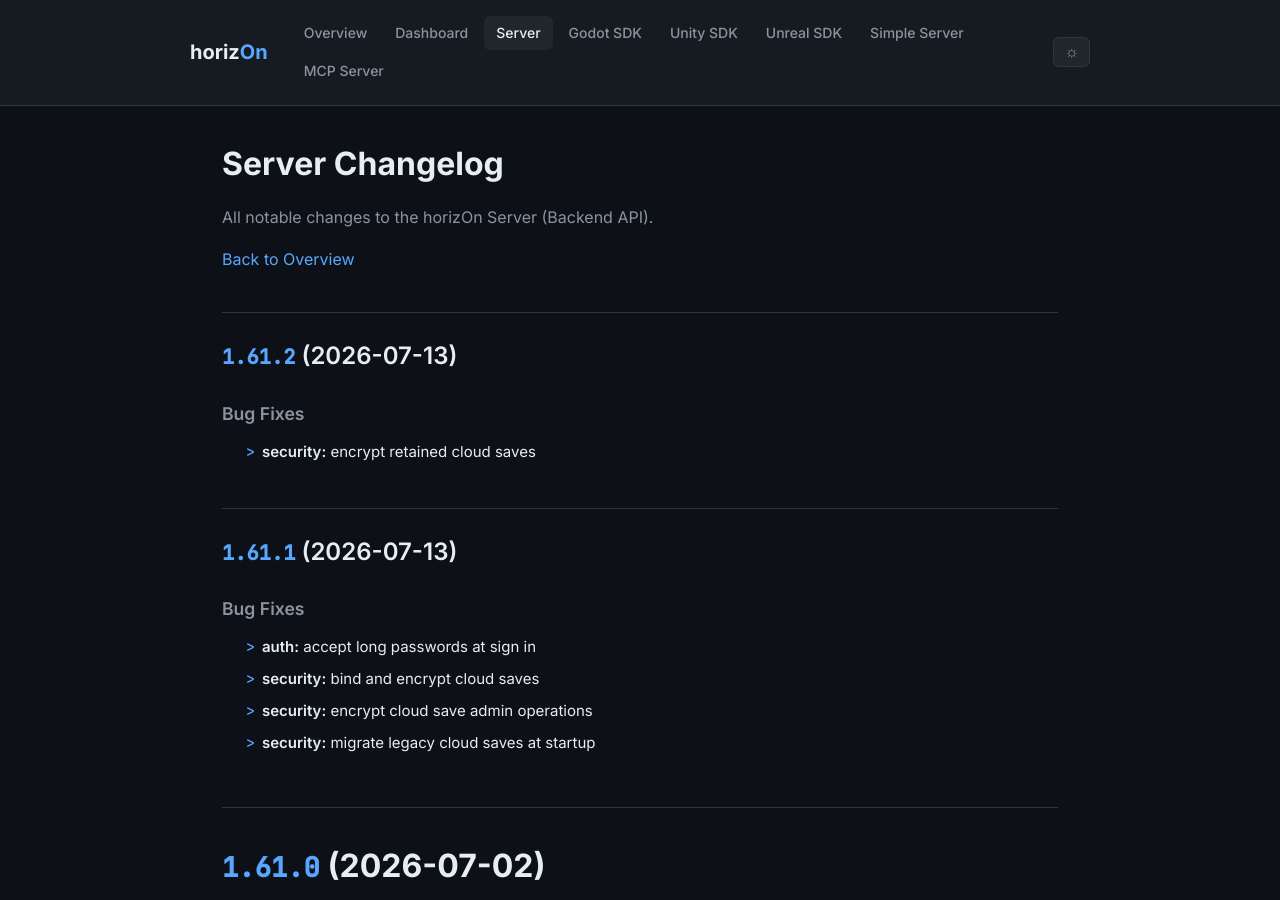
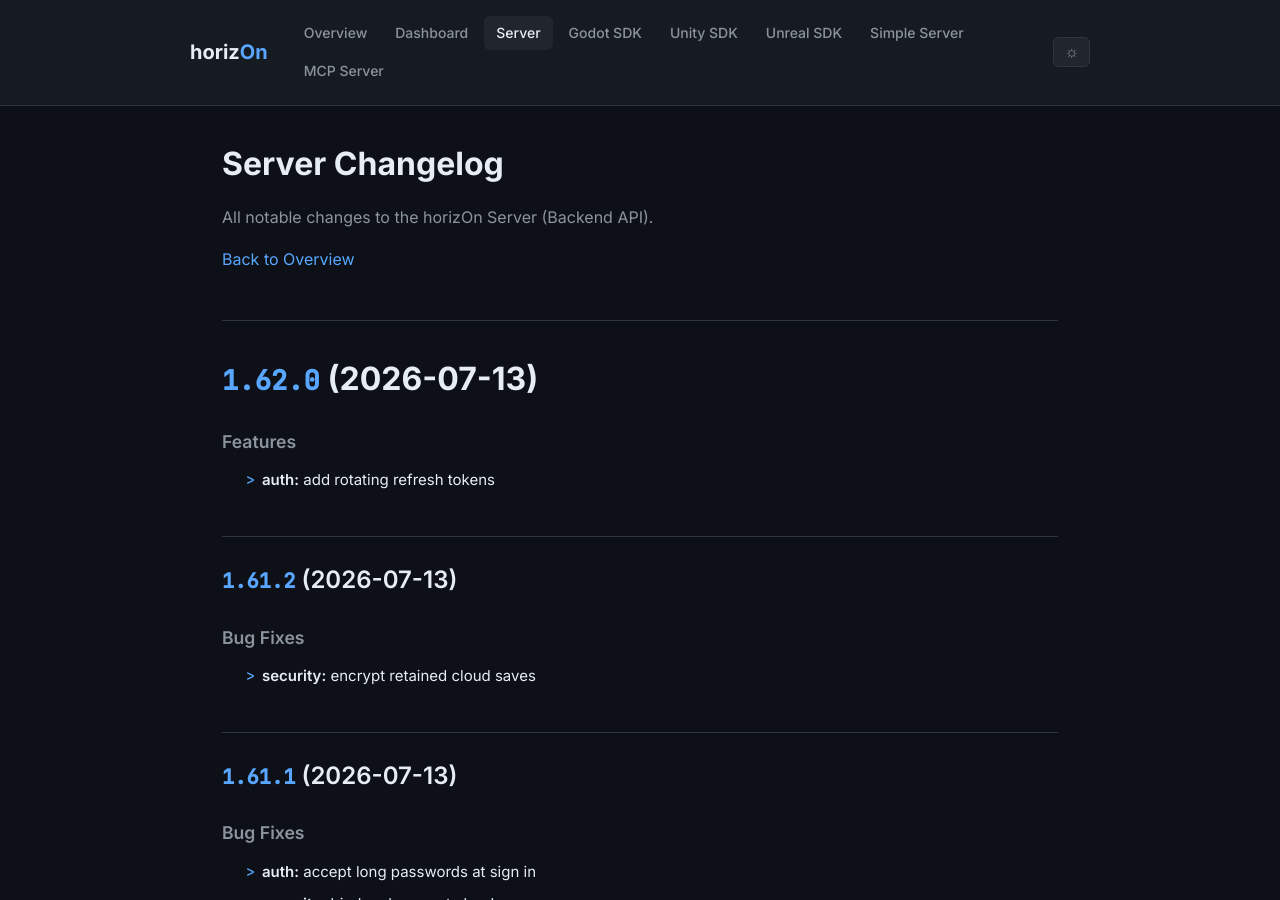
Before and after one commit to ProjectMakersDE/horizOn-Changelog, a Jekyll site: the page built from server-changelog.md, in a window 1280 px wide and 900 px high. Built offline with Jekyll 4.4.1, drawn with Linux system fonts in a browser that asks for light colours.

Commit message:
chore: sync changelogs [skip ci]

```diff
--- a/server-changelog.md
+++ b/server-changelog.md
@@ -8,6 +8,13 @@ title: Server Changelog
 All notable changes to the horizOn Server (Backend API).
 
 [Back to Overview](.)
+
+# [1.62.0](https://github.com/ProjectMakersDE/horizOn-Server/compare/v1.61.2...v1.62.0) (2026-07-13)
+
+
+### Features
+
+* **auth:** add rotating refresh tokens ([47a012a](https://github.com/ProjectMakersDE/horizOn-Server/commit/47a012a5cb675d663c7b7df1018334347f89a07a))
 
 ## [1.61.2](https://github.com/ProjectMakersDE/horizOn-Server/compare/v1.61.1...v1.61.2) (2026-07-13)
 
```
Also changed, not shown: index.md (+1 -1 lines).
